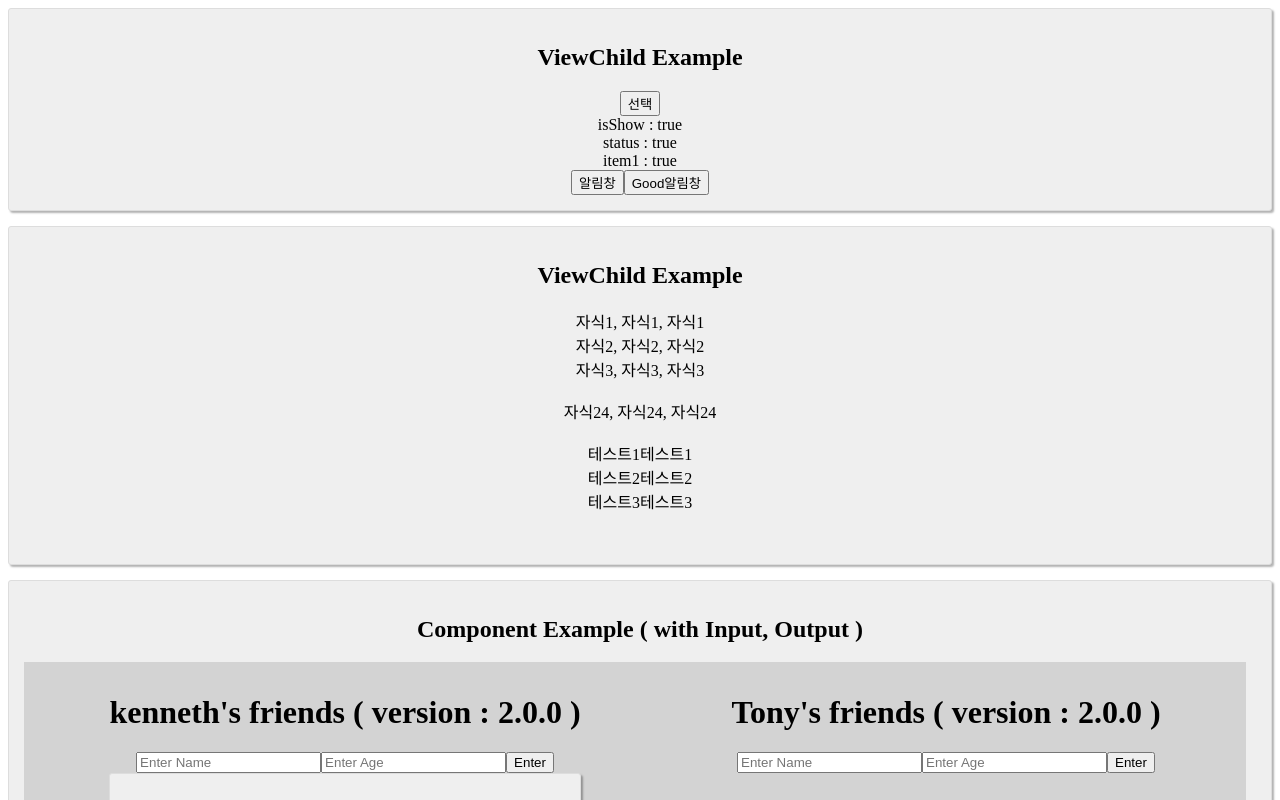
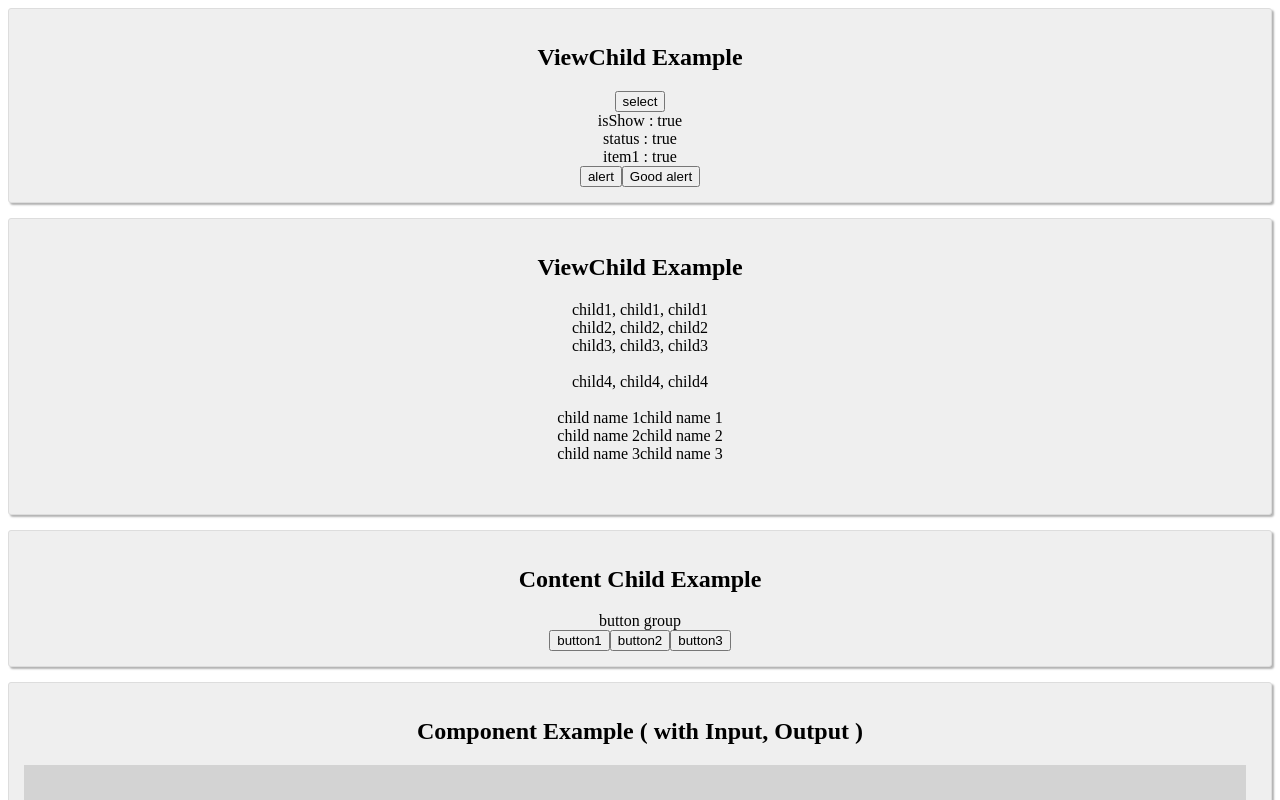
Before and after one commit to keneth80/angularjs-example, an Angular app: page / in a window 1280 px wide. Shown: the top 800 px of the page. Built offline with nearby package versions, Linux system fonts and the light colour scheme; no server answers.

Commit message:
modify example and add content child

```diff
--- a/src/app/app.component.html
+++ b/src/app/app.component.html
@@ -2,6 +2,7 @@
 <div style="text-align:center">
   <app-view-child></app-view-child>
   <app-view-children></app-view-children>
+  <app-content-child></app-content-child>
   <!-- <my-friend-component></my-friend-component> -->
   <parent-friend></parent-friend>
   <rx-component></rx-component>
--- a/src/app/app.module.ts
+++ b/src/app/app.module.ts
@@ -15,7 +15,7 @@ import { RxjsComponent } from './rxjs-component/rxjs-example-component';
 import { ScoreComponent } from './rxjs-component/rxjs-example-communication';
 import { RxjsLoginComponent } from './rxjs-component/rxjs-example-form-login';
 
-import { ContentChildComponent } from './content-child-example/content-child.component';
+import { ContentChildComponent, ButtonGroup, ChildButtonCompnent, GroupTitle } from './content-child-example/content-child.component';
 
 import { ChildFriendListComponent } from './component-example-tony/child-friend.component';
 import { ParentFriendComponent } from './component-example-tony/parent-friend.component';
@@ -37,7 +37,8 @@ import { ParentFriendComponent } from './component-example-tony/parent-friend.co
     ParentFriendComponent,
     ViewChildrenComponent,
     ChildComponent,
-    ChildNameComponent
+    ChildNameComponent,
+    ContentChildComponent, ButtonGroup, ChildButtonCompnent, GroupTitle
   ],
   imports: [
     BrowserModule,
--- a/src/app/component-example-tony/child-friend.component.ts
+++ b/src/app/component-example-tony/child-friend.component.ts
@@ -21,7 +21,7 @@ import { Friend } from './model/friend.model';
         <div class="list" *ngFor="let f of friends">
             <h3>Name: {{ f.name }}</h3>
             <h4>Age: {{ f.age }}</h4>
-            <button (click)="itemMove($event,f)">이동</button>
+            <button (click)="itemMove($event,f)">move</button>
         </div>
     `,
     styles: [`
--- a/src/app/content-child-example/content-child.component.ts
+++ b/src/app/content-child-example/content-child.component.ts
@@ -1,4 +1,4 @@
-import {Component, ContentChild, Directive, Input} from '@angular/core';
+import { Component, ContentChild, Directive, Input, ViewEncapsulation } from '@angular/core';
 
 @Component({selector: 'app-group-title',
             template: `
@@ -28,10 +28,10 @@ export class ChildButtonCompnent {
     // tslint:disable-next-line:component-selector
     selector: 'button-group',
     template: `
-    <div>{{getTitle}}</div>
-    <my-button value="버튼1"></my-button>
-    <my-button value="버튼2"></my-button>
-    <my-button value="버튼3"></my-button>
+        <div>{{getTitle}}</div>
+        <my-button value="button1"></my-button>
+        <my-button value="button2"></my-button>
+        <my-button value="button3"></my-button>
     `
 })
 // tslint:disable-next-line:component-class-suffix
@@ -43,10 +43,27 @@ export class ButtonGroup {
 @Component({
     selector: 'app-content-child',
     template: `
-    <button-group>
-        <app-group-title value="버튼 그룹"></app-group-title>
-    </button-group>
-    `
+        <div class="list">
+            <h2>Content Child Example</h2>
+            <button-group>
+                <app-group-title value="button group"></app-group-title>
+            </button-group>
+        </div>
+    `,
+    styles: [`
+        .list {
+            background-color:#EFEFEF;
+            margin-bottom:15px;
+            padding:15px;
+            border:1px solid #DDD;
+            box-shadow:2px 2px 2px 0 rgba(0, 0, 0, 0.3);
+            border-radius:3px;
+        }
+        h2 {
+            text-align: center;
+        }
+    `],
+    encapsulation: ViewEncapsulation.None
 })
 // tslint:disable-next-line:component-class-suffix
 export class ContentChildComponent {}
--- a/src/app/view-child/viewchild.component.ts
+++ b/src/app/view-child/viewchild.component.ts
@@ -19,23 +19,23 @@ export class Items {
 @Component({
     // tslint:disable-next-line:component-selector
     selector: 'item-component',
-    template: '<button>알림창</button>'
+    template: '<button>alert</button>'
 })
 export class ItemComponent {
     display() {
-        alert('ItemComponent입니다1');
+        alert('is ItemComponent.');
     }
 }
 
 @Component({
     // tslint:disable-next-line:component-selector
     selector: 'goods',
-    template: '<button>Good알림창</button>'
+    template: '<button>Good alert</button>'
 })
 // tslint:disable-next-line:component-class-suffix
 export class Good {
     displays() {
-        alert('ItemComponent입니다1');
+        alert('is ItemComponent');
     }
 }
 
@@ -60,7 +60,7 @@ export class UserProfile {
                 <h2>ViewChild Example</h2>
                 <item status="false" *ngIf="isShow==false"></item>
                 <item status="true" *ngIf="isShow==true"></item>
-                <button (click)="toggle()">선택</button><br>
+                <button (click)="toggle()">select</button><br>
                 <items status1="true"></items>
                 isShow : {{isShow}}<br>
                 status : {{status}}<br>
--- a/src/app/view-child/viewchildren.component.ts
+++ b/src/app/view-child/viewchildren.component.ts
@@ -34,15 +34,15 @@ export class ChildNameComponent {
     template: `
         <div class="list">
             <h2>ViewChild Example</h2>
-            <view-children-child #child1 [childname]="'자식1'"></view-children-child>, {{child1.childname}}, {{child1.getName}}<br>
-            <view-children-child #child2 [childname]="'자식2'"></view-children-child>, {{child2.childname}}, {{child2.getName}}<br>
-            <view-children-child #child3 [childname]="'자식3'"></view-children-child>, {{child3.childname}}, {{child3.getName}}<br><br>
-            <view-children-child #chd4 [childname]="'자식24'"></view-children-child>, {{chd4.childname}}, {{chd4.getName}}<br>
+            <view-children-child #child1 [childname]="'child1'"></view-children-child>, {{child1.childname}}, {{child1.getName}}<br>
+            <view-children-child #child2 [childname]="'child2'"></view-children-child>, {{child2.childname}}, {{child2.getName}}<br>
+            <view-children-child #child3 [childname]="'child3'"></view-children-child>, {{child3.childname}}, {{child3.getName}}<br><br>
+            <view-children-child #chd4 [childname]="'child4'"></view-children-child>, {{chd4.childname}}, {{chd4.getName}}<br>
             <br>
 
-            <child-name-component #cd1 [name]="'테스트1'"></child-name-component>{{cd1.getName}}<br>
-            <child-name-component #cd2 [name]="'테스트2'"></child-name-component>{{cd2.getName}}<br>
-            <child-name-component #cd3 [name]="'테스트3'"></child-name-component>{{cd3.getName}}<br><br>
+            <child-name-component #cd1 [name]="'child name 1'"></child-name-component>{{cd1.getName}}<br>
+            <child-name-component #cd2 [name]="'child name 2'"></child-name-component>{{cd2.getName}}<br>
+            <child-name-component #cd3 [name]="'child name 3'"></child-name-component>{{cd3.getName}}<br><br>
             <br>
         </div>
     `,
```
